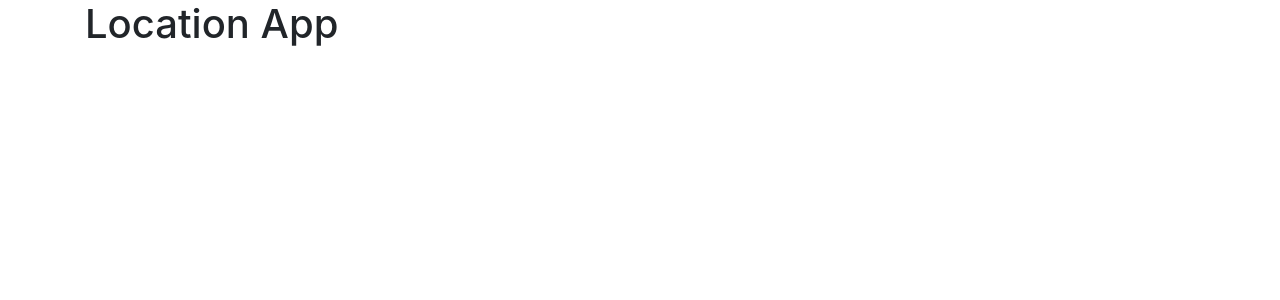
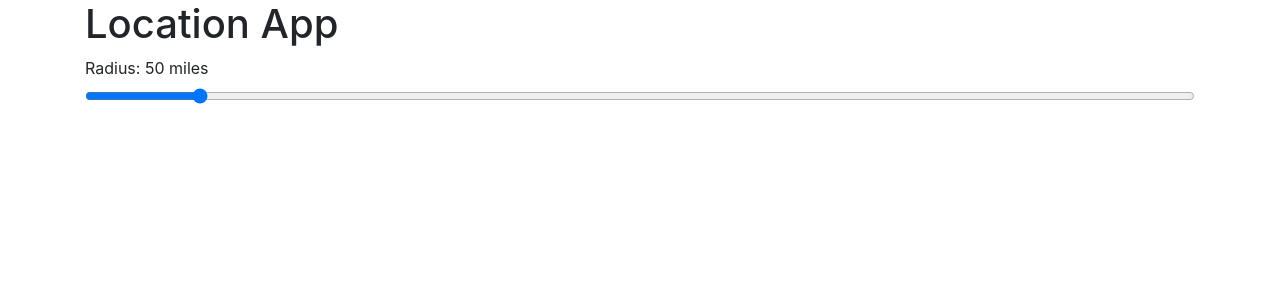
Before and after one commit to collings22/distance-app, a React (Create React App) app in the folder client/: page / in a window 1280 px wide. Shown: the top 300 px of the page. Built offline with nearby package versions, Linux system fonts and the light colour scheme; no server answers.

Commit message:
scale range added to fetch people based on decreased/increased radius

```diff
--- a/client/public/index.html
+++ b/client/public/index.html
@@ -24,7 +24,7 @@
       work correctly both with client-side routing and a non-root public URL.
       Learn how to configure a non-root public URL by running `npm run build`.
     -->
-    <title>React App</title>
+    <title>Location App</title>
   </head>
   <body>
     <noscript>You need to enable JavaScript to run this app.</noscript>
--- a/client/src/components/List.js
+++ b/client/src/components/List.js
@@ -5,7 +5,7 @@ import Person from "./Person";
 function List(items) {
   return items.data.map((item) => (
 
-      <ListGroup.Item>
+      <ListGroup.Item key={item.id}>
         <Person data={item}/>
       </ListGroup.Item>
   ));
--- /dev/null
+++ b/client/src/components/RadiusScale.js
@@ -0,0 +1,25 @@
+import React, { useState } from "react";
+import Form from "react-bootstrap/Form";
+
+function RadiusScale(props) {
+
+  function handleChange(event) {
+    props.parentCallback(event);
+  }
+
+  return (
+    <div>
+        <Form.Group controlId="formBasicRange">
+            <Form.Label>Radius: {props.data} miles</Form.Label>
+            <Form.Control
+                          onChange={event => handleChange(event.target.value)}
+                          type="range"
+                          min={1} max={500} step={1}
+                          value={props.data} />
+        </Form.Group>
+    </div>
+
+  );
+}
+
+export default RadiusScale;
--- a/client/src/containers/Home.js
+++ b/client/src/containers/Home.js
@@ -1,20 +1,39 @@
 import React, { useState, useEffect } from "react";
 import List from "../components/List";
+import RadiusScale from "../components/RadiusScale";
 import ListGroup from "react-bootstrap/ListGroup";
 
 function Home() {
   const [error, setError] = useState(null);
   const [isLoaded, setIsLoaded] = useState(false);
-  const [items, setItems] = useState([]);
+  const [users, setUsers] = useState([]);
+  const [radius, setRadius] = useState(50);
 
-  useEffect(() => {
-    fetch("http://localhost:9000/people")
+  function updateRadius(val){
+    setRadius(val);
+
+    fetch("http://localhost:9000/people/?radius="+radius)
       .then((res) => res.json())
       .then(
         (result) => {
-          console.log(result);
           setIsLoaded(true);
-          setItems(result);
+          setUsers(result);
+        },
+        (error) => {
+          setIsLoaded(true);
+          setError(error);
+        }
+      );
+
+  }
+
+  useEffect(() => {
+    fetch("http://localhost:9000/people/?radius="+radius)
+      .then((res) => res.json())
+      .then(
+        (result) => {
+          setIsLoaded(true);
+          setUsers(result);
         },
         (error) => {
           setIsLoaded(true);
@@ -24,9 +43,13 @@ function Home() {
   }, []);
 
   return (
-    <ListGroup>
-        <List data={items}/>
-    </ListGroup>
+    <div>
+      <RadiusScale data={radius} parentCallback={updateRadius}/>
+      <ListGroup>
+          <List data={users}/>
+      </ListGroup>
+    </div>
+
   );
 }
 
```
Also changed, not shown: client/src/components/Distance.js (deleted), 22 other files (tests, documents, lock files or other folders).
